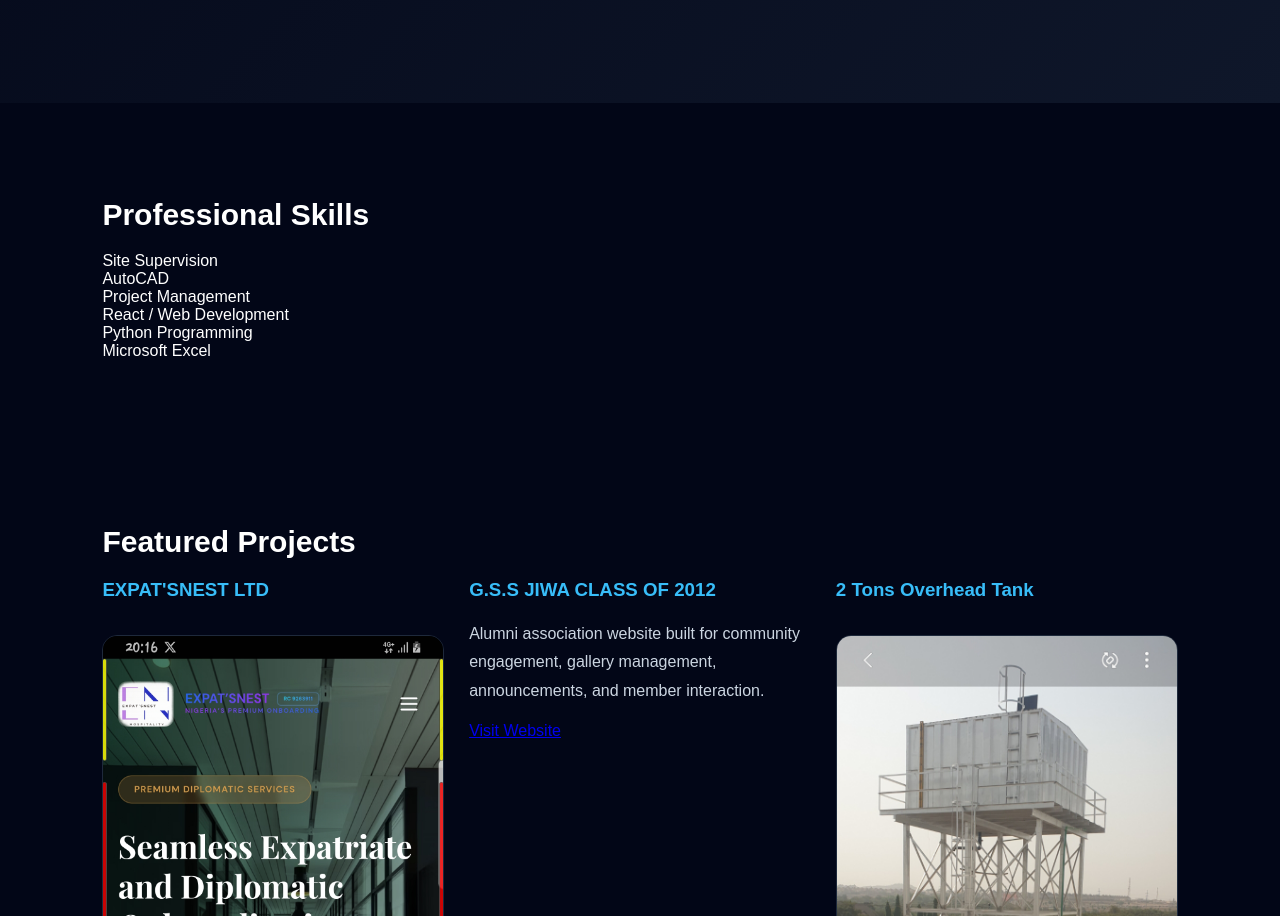
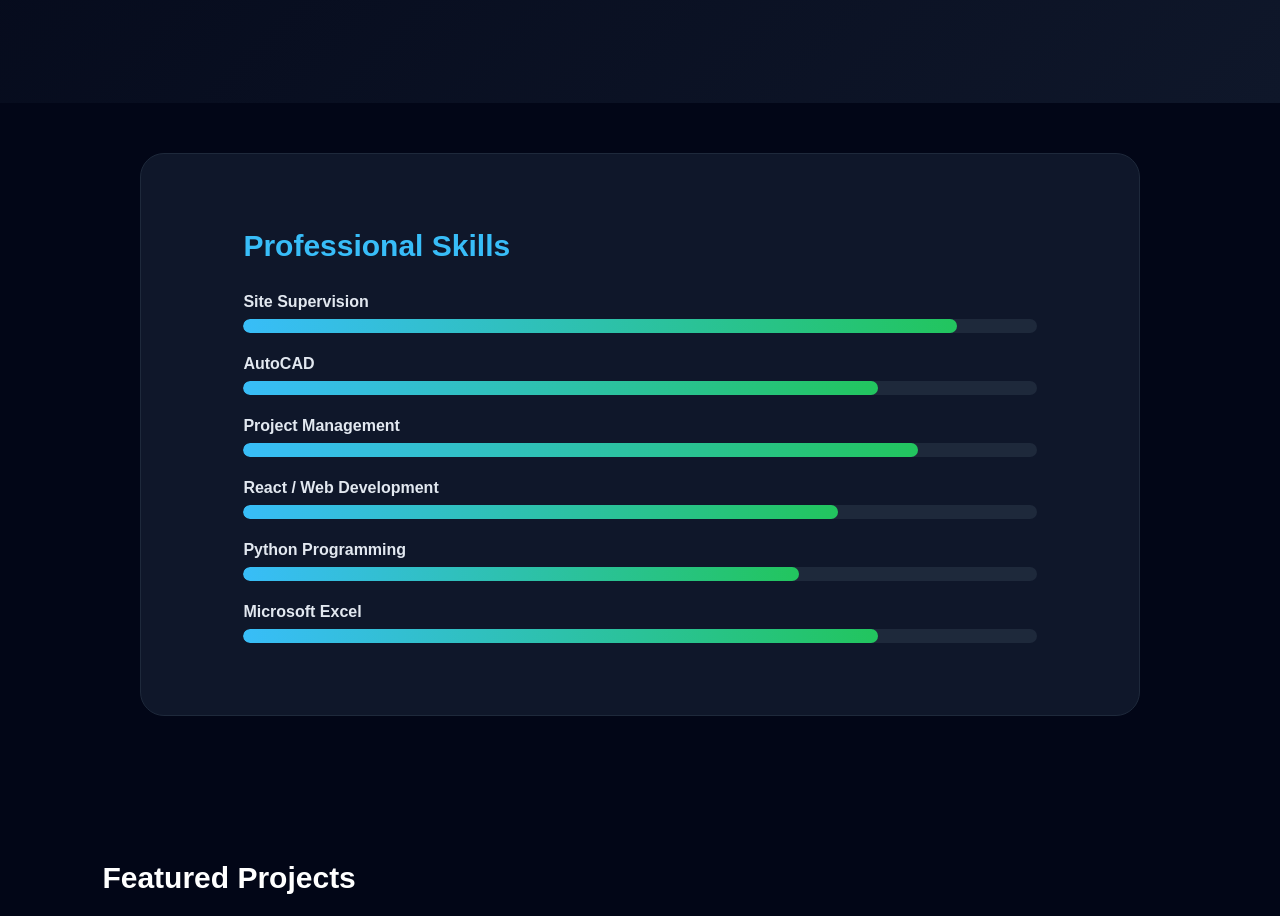
Before and after one commit to seangarreth/Portfolio, a React (Vite) app: page / in a window 1280 px wide. Shown: the part 697-1613 px from the top of the page. Built offline with nearby package versions, Linux system fonts and the light colour scheme.

Commit message:
Add styles for skills section and skill bars

```diff
--- a/src/index.css
+++ b/src/index.css
@@ -274,3 +274,49 @@ footer {
   background: #16a34a;
   transform: translateY(-3px);
 }
+
+.skills {
+  background: #0f172a;
+  border-radius: 24px;
+  padding: 50px 8%;
+  margin: 50px auto;
+  max-width: 1000px;
+  border: 1px solid #1e293b;
+}
+
+.skills h2 {
+  color: #38bdf8;
+  margin-bottom: 30px;
+}
+
+.skill {
+  margin-bottom: 22px;
+}
+
+.skill span {
+  display: block;
+  margin-bottom: 8px;
+  font-weight: bold;
+  color: #e2e8f0;
+}
+
+.skill-bar {
+  width: 100%;
+  height: 14px;
+  background: #1e293b;
+  border-radius: 999px;
+  overflow: hidden;
+}
+
+.skill-bar div {
+  height: 100%;
+  background: linear-gradient(90deg, #38bdf8, #22c55e);
+  border-radius: 999px;
+  animation: growSkill 1.5s ease forwards;
+}
+
+@keyframes growSkill {
+  from {
+    width: 0;
+  }
+}
```
